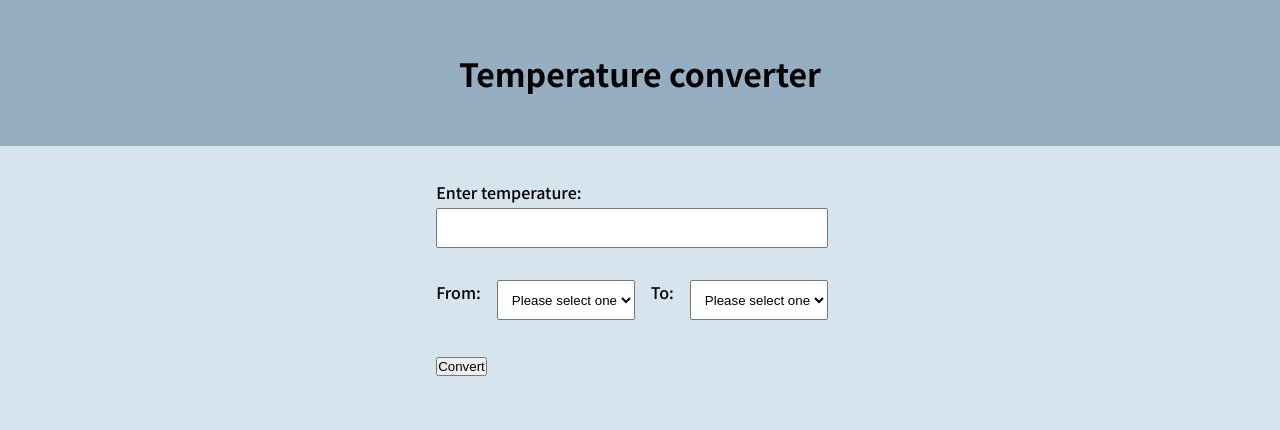
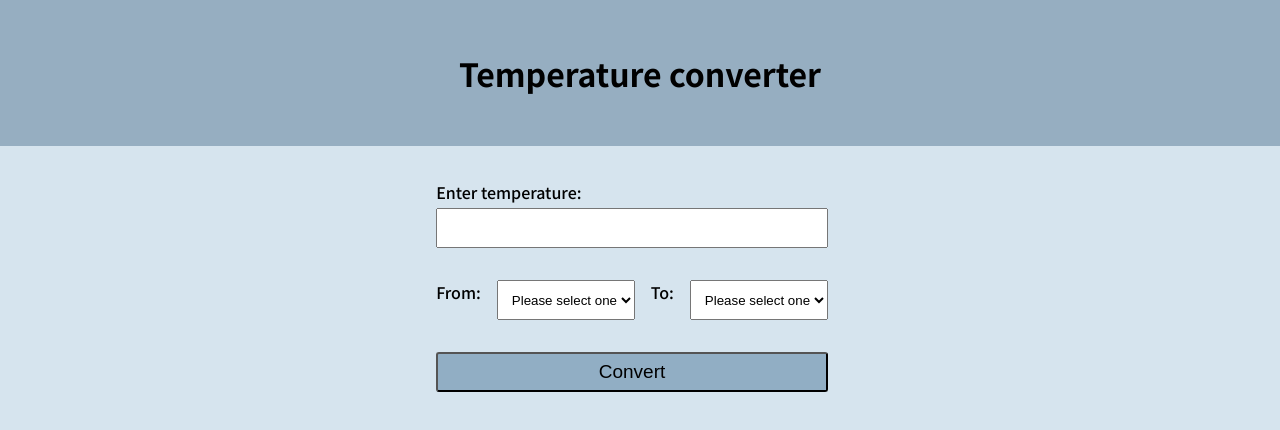
Before and after one commit to AnaScuturici/temperature-converter, a Vue app: page / in a window 1280 px wide. Shown: the top 430 px of the page. Built offline with nearby package versions, Linux system fonts and the light colour scheme.

Commit message:
add style for button component

```diff
--- a/src/components/Button.vue
+++ b/src/components/Button.vue
@@ -18,5 +18,13 @@ export default {
 }
 </script>
 
-<style>
+<style scoped>
+button {
+    width: 100%;
+    height: 40px;
+    font-size: 19px;
+    border-radius: 3px;
+    background: #91aec4;
+    cursor: pointer;
+}
 </style>
```
